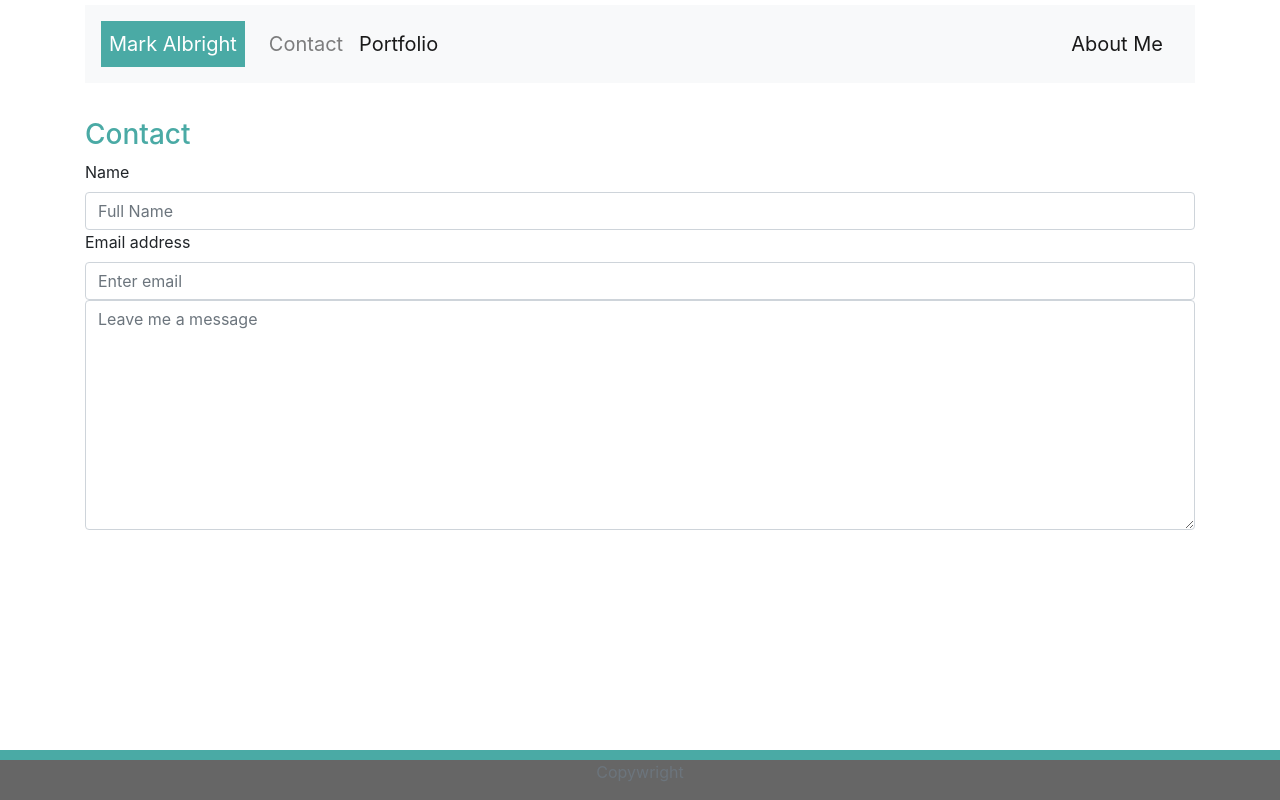
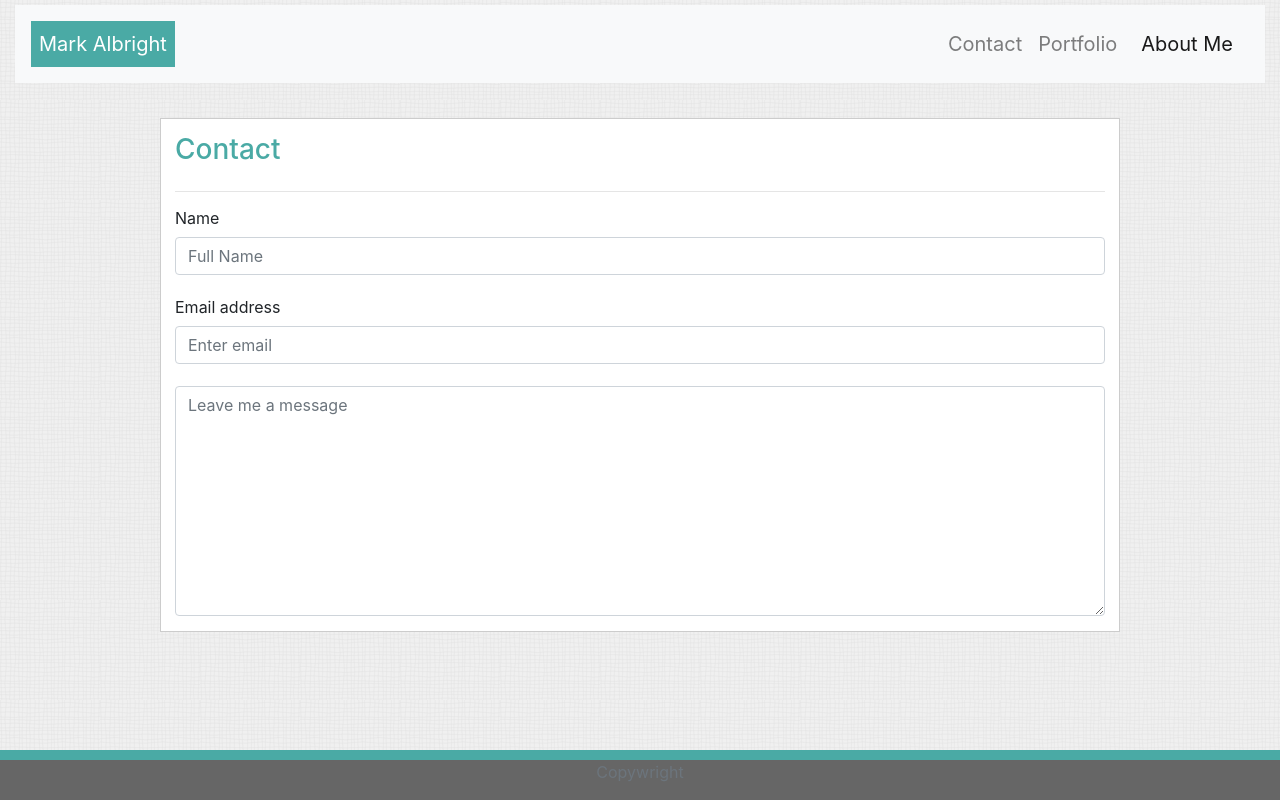
Before and after one commit to malbright218/bootstrap-portfolio, a plain HTML site: page contact.html in a window 1280 px wide. Drawn offline with nearby package versions, Linux system fonts and the light colour scheme.

Commit message:
made navbar changes

```diff
--- /dev/null
+++ b/assets/style.css
@@ -0,0 +1,14 @@
+body{
+    background-color: #f0f0f0;
+    background-image: url("wavegrid.png");
+}
+
+#bio {
+    width: 960px;
+    margin: 0 auto;
+    background-color: #ffffff;
+    padding: 14px;
+    border: 0.5px solid #cccccc;
+    line-height: 135%;
+    margin-bottom: 40px;
+}
--- a/contact.html
+++ b/contact.html
@@ -7,31 +7,31 @@
 <title>Bootstrap Portfolio</title>
   <link rel="stylesheet" type="text/css" href="assets/reset.css">
   <link rel="stylesheet" href="https://stackpath.bootstrapcdn.com/bootstrap/4.1.1/css/bootstrap.min.css" integrity="sha384-WskhaSGFgHYWDcbwN70/dfYBj47jz9qbsMId/iRN3ewGhXQFZCSftd1LZCfmhktB" crossorigin="anonymous">
+  <link rel="stylesheet" type="text/css" href="assets/style.css">
+
+
 </head>
 <body>
-  <div class="container" style="padding-bottom:30px">
+  <!--Navbar-->
+  <div class="container-fluid" style="padding-bottom:30px;">
     <div class="row">
-      <div class="navbar-brand col-sm-12">
+        <div class="navbar-brand col-lg-12">
             <nav class="navbar navbar-expand-lg navbar-light bg-light navbar-expand{-sm|-md|-lg|-xl}">
-            <a class="navbar-brand" href="index.html" style="color:white; background-color:#4aaaa5; padding:8px">
-              Mark Albright
-            </a>
+                <a class="navbar-brand" href="index.html" style="color:white; background-color:#4aaaa5; padding:8px">Mark Albright</a>
                 <button class="navbar-toggler" type="button" data-toggle="collapse" data-target="#navbarText" aria-controls="navbarText" aria-expanded="false" aria-label="Toggle navigation">
                   <span class="navbar-toggler-icon"></span>
                 </button>
                 <div class="collapse navbar-collapse" id="navbarText">
-            <ul class="navbar-nav mr-auto">
+                  <ul class="navbar-nav ml-auto">
                     <li class="nav-item">
                       <a class="nav-link" href="contact.html">Contact<span class="sr-only">(current)</span></a>
                     </li>
-              <li class="nav-item active">
+                    <li class="nav-item">
                       <a class="nav-link" href="portfolio.html">Portfolio</a>
                     </li>
                     </ul>
-            <span class="navbar-text">
-              <a class="nav-link" href="index.html">
-                About Me
-              </a>
+                  <span class="navbar-text active">
+                    <a class="nav-link" href="index.html">About Me</a>
                   </span>
                 </div>
         </nav>
@@ -39,24 +39,27 @@
     </div>
 </div>
   <!--Information Form-->
-  <div class="container">
+  <div class="container" id="bio">
     <div class="row"  style="border-bottm:1px solid #777">
       <div class="col-sm-12">
         <h3 class="headermessage" style="color:#4aaaa5">Contact</h3>
       </div>
     </div>
+    <hr style="width:100%">
     <div class="row">
       <div class="col-sm-12">
         <label for="enterName">Name</label>
         <input type="name" class="form-control" id="enterName" aria-describedby="nameHelp" placeholder="Full Name">
       </div>
     </div>
+    <br>
     <div class="row">
       <div class="col-sm-12">
           <label for="exampleInputEmail1">Email address</label>
           <input type="email" class="form-control" id="exampleInputEmail1" aria-describedby="emailHelp" placeholder="Enter email">
       </div>
     </div>
+    <br>
     <div class="row">
       <div class="col-sm-12">
           <textarea class="form-control" id="exampleFormControlTextarea1" rows="9" placeholder="Leave me a message"></textarea>
```
Also changed, not shown: index.html (+16 -8 lines), portfolio.html (+9 -5 lines), assets/wavegrid.png (added), 1 other file. Lines whose indentation alone changed are shown as unchanged.
